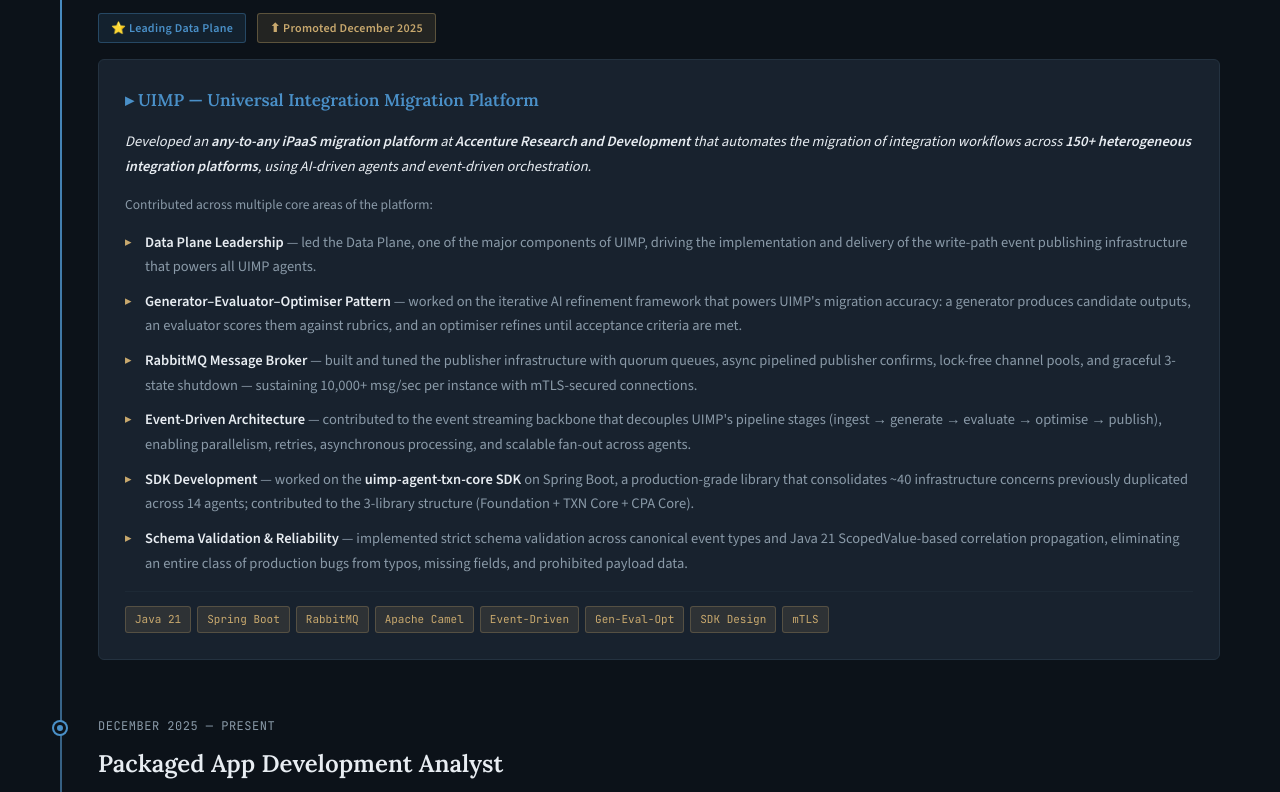
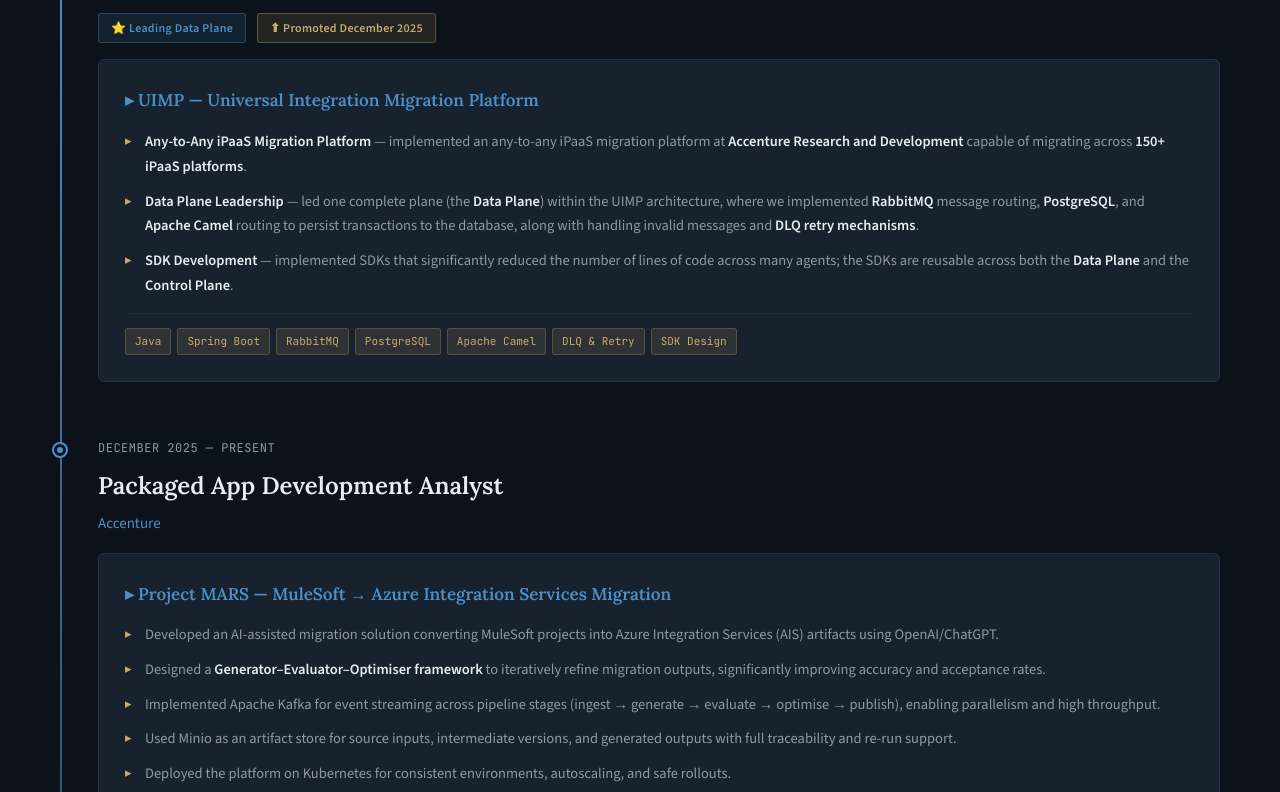
Before and after one commit to keerthanaSharma163/keerthanaSharma163.github.io, a plain HTML site: page index.html in a window 1280 px wide. Shown: the part 2008-2800 px from the top of the page. Drawn offline with nearby package versions, Linux system fonts and the light colour scheme.

Commit message:
removed gold medalist

```diff
--- a/index.html
+++ b/index.html
@@ -703,9 +703,9 @@
       Backend and Integration Engineer with experience designing Java Spring Boot
       microservices, event-driven architectures, and AI-assisted automation platforms
       using OpenAI/LLMs. Skilled in building cloud-native systems, orchestration
-      pipelines, and containerised platforms on Kubernetes. <strong>Gold Medalist</strong>
-      with strong analytical and problem-solving skills, seeking to advance expertise
-      in Data Science, Machine Learning, and AI-driven systems through postgraduate study.
+      pipelines, and containerised platforms on Kubernetes. Strong analytical and
+      problem-solving skills, seeking to advance expertise in Data Science,
+      Machine Learning, and AI-driven systems through postgraduate study.
     </p>
     <div class="hero-cta">
       <a href="#contact" class="btn btn-primary">Get in touch</a>
@@ -804,29 +804,19 @@
 
       <div class="project-block">
         <div class="project-title">▸ UIMP — Universal Integration Migration Platform</div>
-        <p style="font-size:14.5px; color:var(--text); margin-bottom:14px; line-height:1.7; font-style:italic;">
-          Developed an <strong>any-to-any iPaaS migration platform</strong> at <strong>Accenture Research and Development</strong> that automates the migration of integration workflows across <strong>150+ heterogeneous integration platforms</strong>, using AI-driven agents and event-driven orchestration.
-        </p>
-        <p style="font-size:13.5px; color:var(--text-muted); margin-bottom:14px; line-height:1.7;">
-          Contributed across multiple core areas of the platform:
-        </p>
         <ul class="project-bullets">
-          <li><strong>Data Plane Leadership</strong> — led the Data Plane, one of the major components of UIMP, driving the implementation and delivery of the write-path event publishing infrastructure that powers all UIMP agents.</li>
-          <li><strong>Generator–Evaluator–Optimiser Pattern</strong> — worked on the iterative AI refinement framework that powers UIMP's migration accuracy: a generator produces candidate outputs, an evaluator scores them against rubrics, and an optimiser refines until acceptance criteria are met.</li>
-          <li><strong>RabbitMQ Message Broker</strong> — built and tuned the publisher infrastructure with quorum queues, async pipelined publisher confirms, lock-free channel pools, and graceful 3-state shutdown — sustaining 10,000+ msg/sec per instance with mTLS-secured connections.</li>
-          <li><strong>Event-Driven Architecture</strong> — contributed to the event streaming backbone that decouples UIMP's pipeline stages (ingest → generate → evaluate → optimise → publish), enabling parallelism, retries, asynchronous processing, and scalable fan-out across agents.</li>
-          <li><strong>SDK Development</strong> — worked on the <strong>uimp-agent-txn-core SDK</strong> on Spring Boot, a production-grade library that consolidates ~40 infrastructure concerns previously duplicated across 14 agents; contributed to the 3-library structure (Foundation + TXN Core + CPA Core).</li>
-          <li><strong>Schema Validation &amp; Reliability</strong> — implemented strict schema validation across canonical event types and Java 21 ScopedValue-based correlation propagation, eliminating an entire class of production bugs from typos, missing fields, and prohibited payload data.</li>
+          <li><strong>Any-to-Any iPaaS Migration Platform</strong> — implemented an any-to-any iPaaS migration platform at <strong>Accenture Research and Development</strong> capable of migrating across <strong>150+ iPaaS platforms</strong>.</li>
+          <li><strong>Data Plane Leadership</strong> — led one complete plane (the <strong>Data Plane</strong>) within the UIMP architecture, where we implemented <strong>RabbitMQ</strong> message routing, <strong>PostgreSQL</strong>, and <strong>Apache Camel</strong> routing to persist transactions to the database, along with handling invalid messages and <strong>DLQ retry mechanisms</strong>.</li>
+          <li><strong>SDK Development</strong> — implemented SDKs that significantly reduced the number of lines of code across many agents; the SDKs are reusable across both the <strong>Data Plane</strong> and the <strong>Control Plane</strong>.</li>
         </ul>
         <div class="project-stack">
-          <span class="stack-tag">Java 21</span>
+          <span class="stack-tag">Java</span>
           <span class="stack-tag">Spring Boot</span>
           <span class="stack-tag">RabbitMQ</span>
+          <span class="stack-tag">PostgreSQL</span>
           <span class="stack-tag">Apache Camel</span>
-          <span class="stack-tag">Event-Driven</span>
-          <span class="stack-tag">Gen-Eval-Opt</span>
+          <span class="stack-tag">DLQ &amp; Retry</span>
           <span class="stack-tag">SDK Design</span>
-          <span class="stack-tag">mTLS</span>
         </div>
       </div>
     </div>
```
